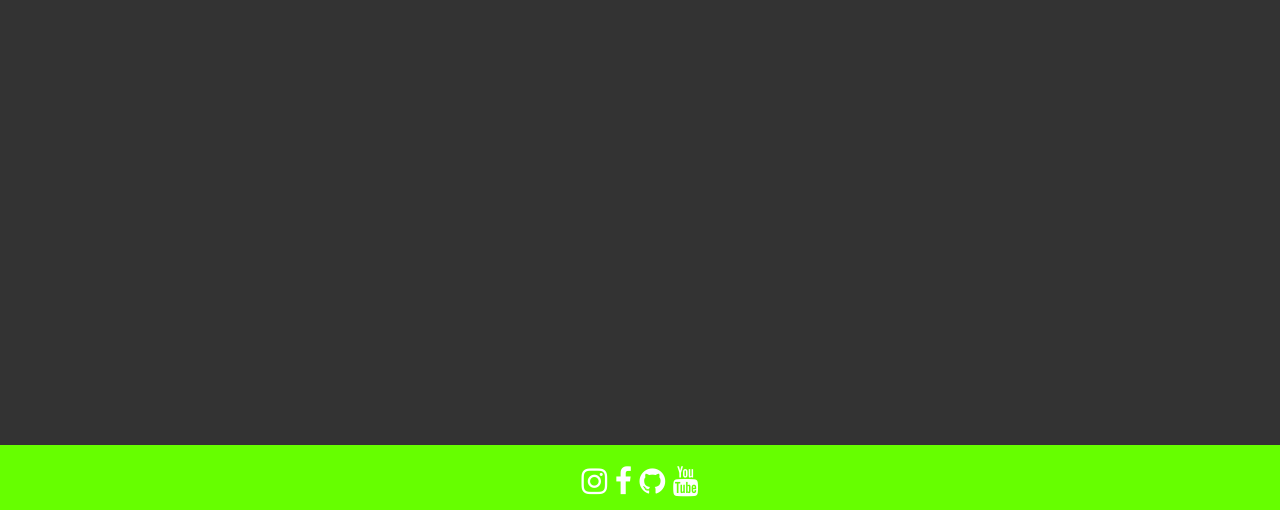
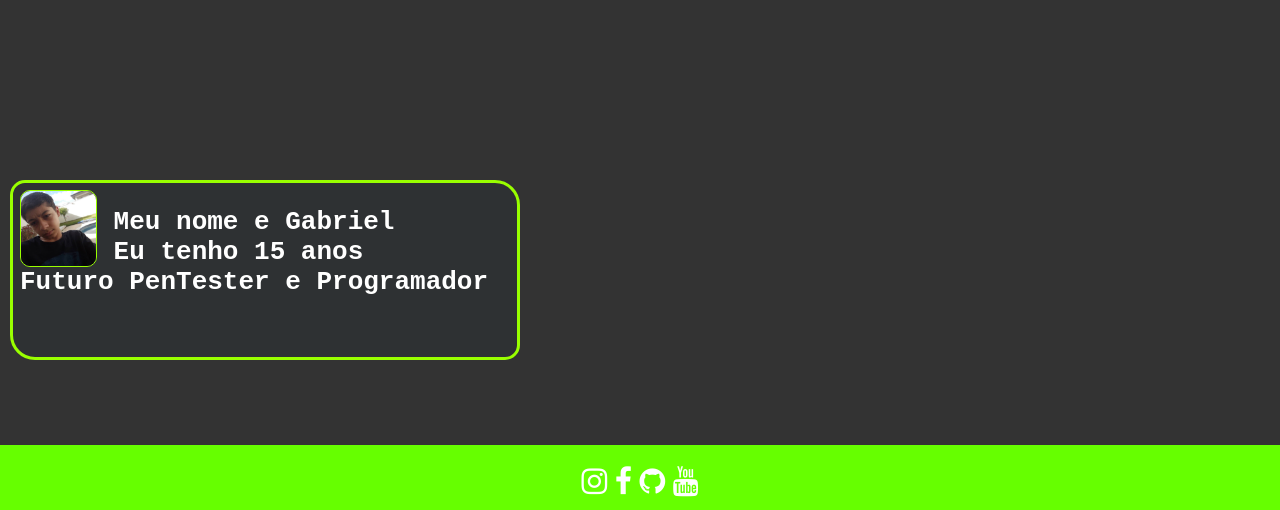
Before and after one commit to gabrielserratg/hacksafe, a plain HTML site: page index.html in a window 1280 px wide. Shown: the part 290-800 px from the top of the page. Drawn offline with Linux system fonts and the light colour scheme.

Commit message:
Add files via upload

```diff
--- a/index.html
+++ b/index.html
@@ -32,7 +32,7 @@
 <ul>
   <li><a class="active fontmenu" href="#home">Home</a></li>
   <li><a class="fontmenu" href="#news">News</a></li>
-  <li><a class="fontmenu" href="contact.html">Contact</a></li>
+  <li><a class="fontmenu" href="#contact">Contact</a></li>
   <li><a class="fontmenu" href="#about">About</a></li>
 </ul>
 
@@ -40,6 +40,13 @@
   <div class="color">
     <h1 class="titulo">Gabriel Serra</h1>
   </div>
+
+<div class="divbox">
+
+        <img src="foto.jpg" class="img2">
+	<h1 class="text01">..... Meu nome e Gabriel <br>..... Eu tenho 15 anos <br> Futuro PenTester e Programador</h1>
+	 <script src="https://www.hackthebox.eu/badge/55758"></script>
+</div>
 
   <footer>
 <a class="insta noborder fa fa-instagram fa-xs" href="https://instagram.com/gabrielfernandesserra" ></a>
--- a/style.css
+++ b/style.css
@@ -1,5 +1,5 @@
 .titulo {
-  font-size: 100px;
+  font-size: 120px;
   text-align: center;
   color: rgb(153, 255, 0);
   text-shadow: rgb(204, 204, 204) 0px 1px 0px, rgb(201, 201, 201) 0px 2px 0px, rgb(187, 187, 187) 0px 3px 0px, rgb(185, 185, 185) 0px 4px 0px, rgb(170, 170, 170) 0px 5px 0px, rgba(0, 0, 0, 0.1) 0px 6px 1px, rgba(0, 0, 0, 0.1) 0px 0px 5px, rgba(0, 0, 0, 0.3) 0px 1px 3px, rgba(0, 0, 0, 0.2) 0px 3px 5px, rgba(0, 0, 0, 0.25) 0px 5px 10px, rgba(0, 0, 0, 0.2) 0px 10px 10px, rgba(0, 0, 0, 0.15) 0px 20px 20px;
@@ -69,3 +69,32 @@ footer {
     align-items: center;
 
 }
+
+.text01 {
+  font-size: 26px;
+  color: white;
+  left: 10px;
+  height: 70px;
+  text-align: ;
+}
+
+.divbox {
+  padding: 7px;
+  height: 160px; /*Tamanho*/
+  width: 490px; /*Tamanho*/
+  background-color: #2e3133;
+  position: fixed;
+  left: 10px;		   /*Direta ou esquerda*/
+  bottom: 150px;           /*Altura!*/
+  border-radius: 15px 25px; /*Tamanho das bordas*/
+  border: 3.5px solid #99ff00; /*Cor da borda*/
+  font-family:Courier New;
+}
+
+.img2 {
+  height: 75px;
+  width: 75px;
+  border-radius: 10px 10px;
+  border: 1px solid #99ff00;
+  position: fixed;
+}
```
Also changed, not shown: foto.jpg (added).
